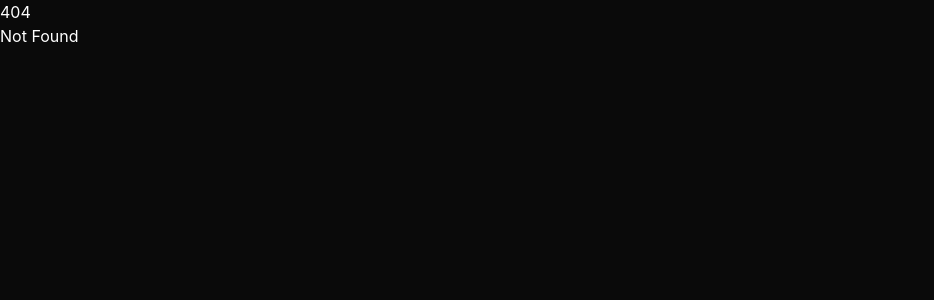
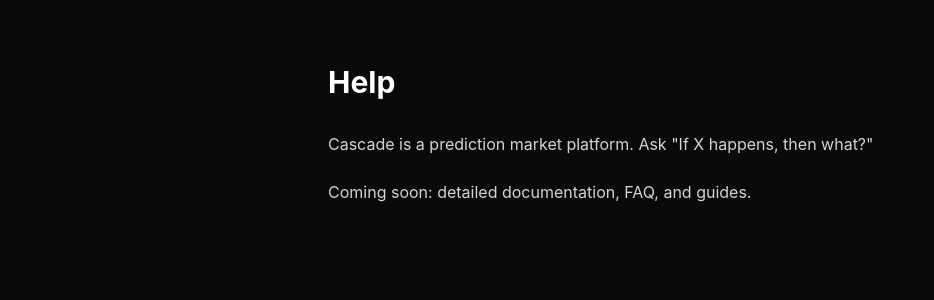
Before and after one commit to pablof7z/cascade, a SvelteKit app: page /help in a window 1280 px wide. Before the commit this address had no page. Shown: the top 300 px of the page, without its empty margins (0-934 px from the left). Built offline with nearby package versions, Linux system fonts and the light colour scheme.

Commit message:
fix(routes): restore /help route deleted during Phase 5 cleanup

```diff
--- /dev/null
+++ b/src/routes/help/+page.svelte
@@ -0,0 +1,10 @@
+<script lang="ts">
+</script>
+
+<div class="max-w-2xl mx-auto px-6 py-16">
+  <h1 class="text-3xl font-bold text-white mb-8">Help</h1>
+  <div class="space-y-6 text-neutral-300">
+    <p>Cascade is a prediction market platform. Ask "If X happens, then what?"</p>
+    <p>Coming soon: detailed documentation, FAQ, and guides.</p>
+  </div>
+</div>
```
